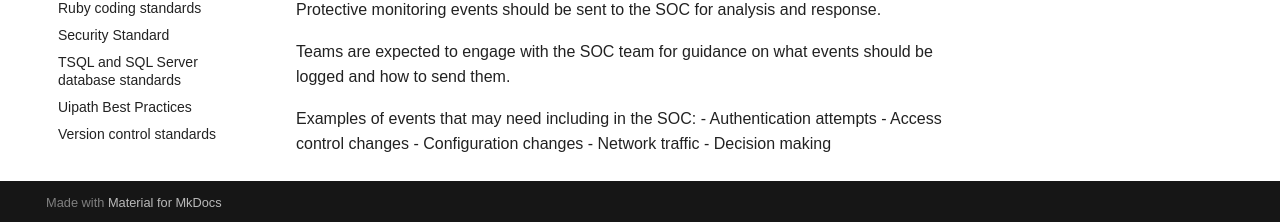
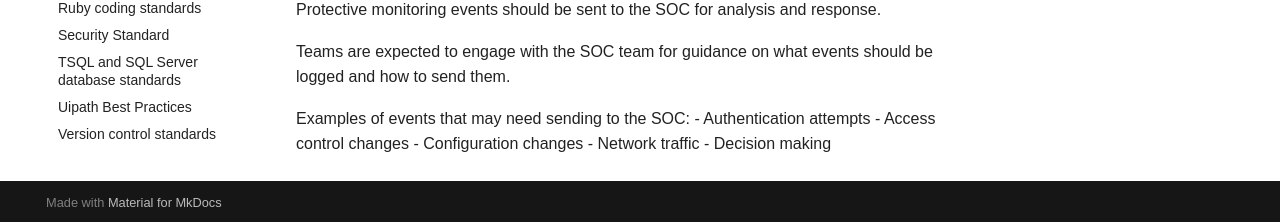
Before and after one commit to DEFRA/software-development-standards, an MkDocs documentation site: the page built from docs/standards/logging_standards.md, in a window 1280 px wide and 900 px high, scrolled down 1333 px. Shown: the part 675-897 px from the top of the window. Built offline with MkDocs 1.6.1 and Material for MkDocs 9.7.7, drawn with Linux system fonts in a browser that asks for light colours; some web fonts are replaced; comment, search, counter and statistics services are not loaded.

Commit message:
Clarify SOC

```diff
--- a/docs/standards/logging_standards.md
+++ b/docs/standards/logging_standards.md
@@ -75,7 +75,7 @@ Protective monitoring events should be sent to the SOC for analysis and response
 
 Teams are expected to engage with the SOC team for guidance on what events should be logged and how to send them.
 
-Examples of events that may need including in the SOC:
+Examples of events that may need sending to the SOC:
 - Authentication attempts
 - Access control changes
 - Configuration changes
```
